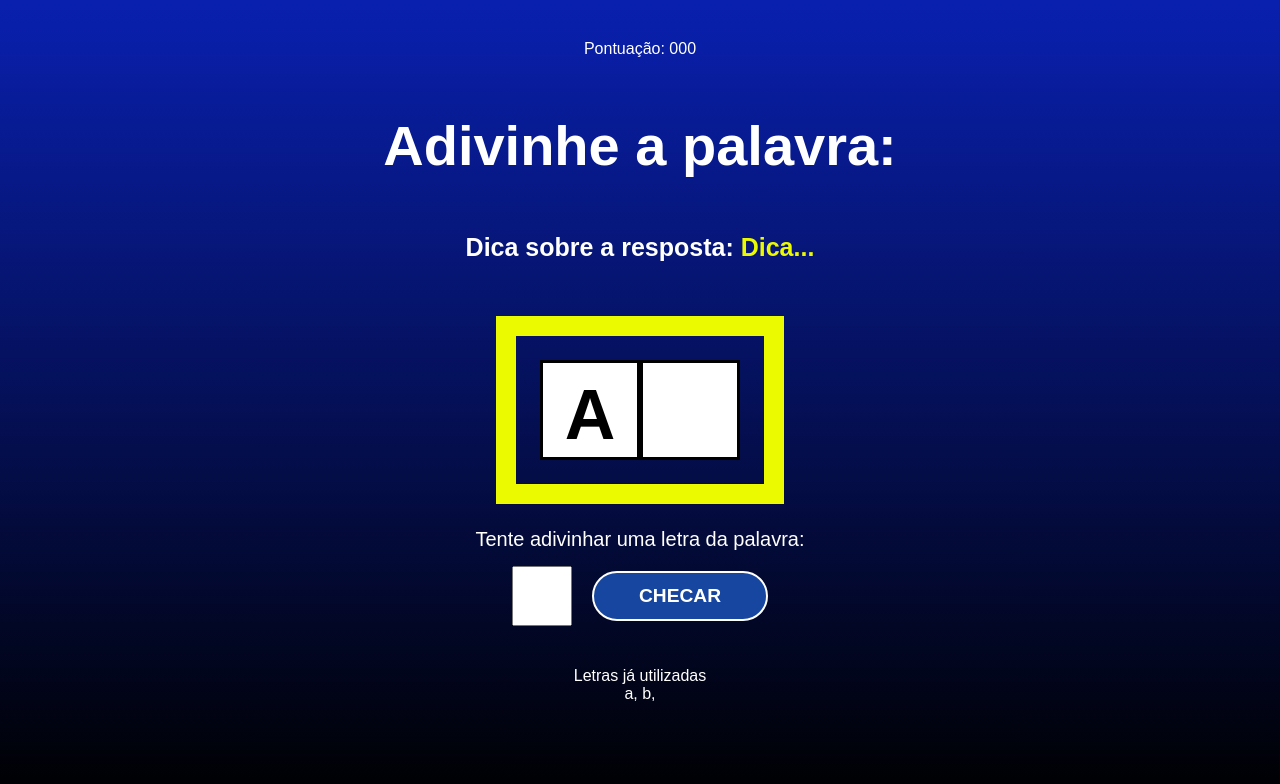
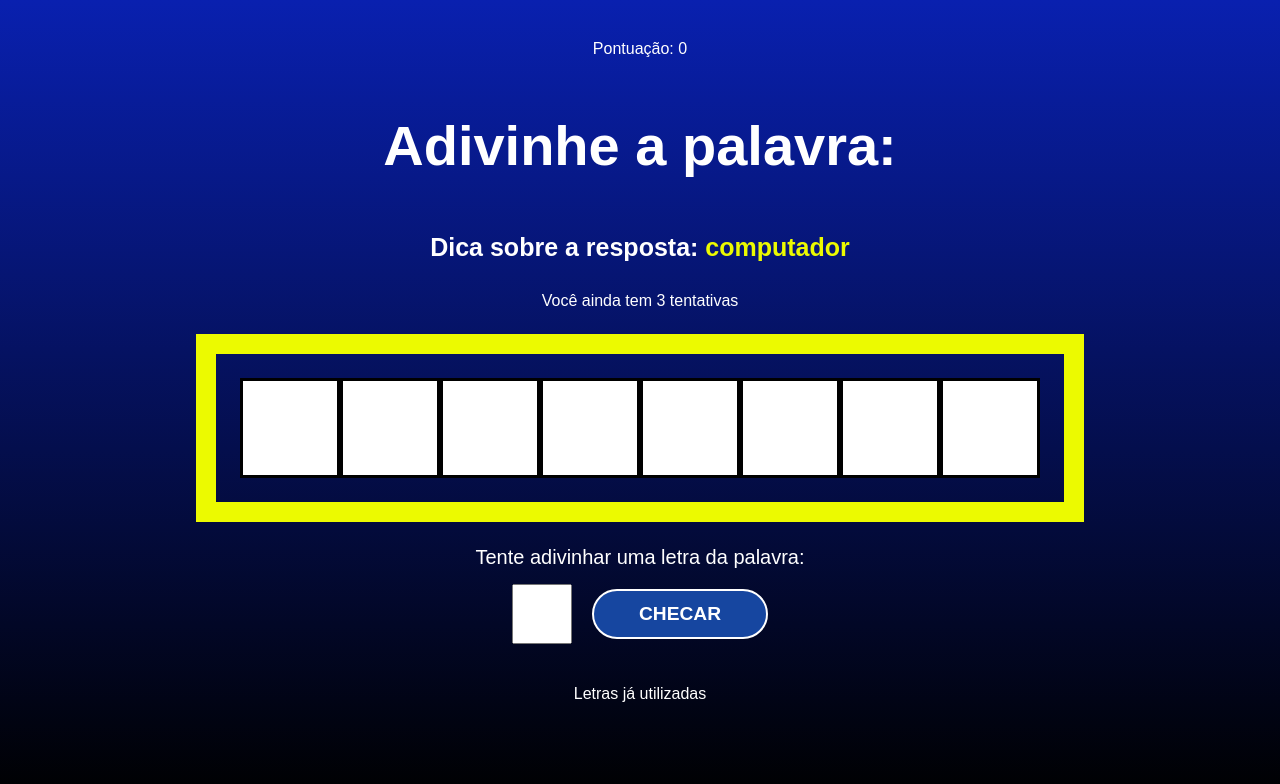
Before and after one commit to gfrnca/ReactPalavraMisteriosa, a React (Create React App) app: page / in a window 1280 px wide. Both pictures are taken after a click on the button "COMEÇAR O JOGO". Shown: the top 784 px of the page. Built offline with nearby package versions, Linux system fonts and the light colour scheme.

Commit message:
feat(project): some progress at dynamics fields

```diff
--- a/src/App.js
+++ b/src/App.js
@@ -25,6 +25,11 @@
   const [pickedWord, setPickedWord] = useState("");
   const [pickedCategory, setPickedCategory] = useState("");
   const [letters, setLetters] = useState([]);
+
+  const [guessedLetters, setGuessedLetters] = useState([]);
+  const [wrongLetters, setWrongLetters] = useState('');
+  const [guesses, setGuesses] = useState(3);
+  const [score, setScore] = useState(0);
 
   const pickWordAndCategory = () => {
     // Pick a random category
@@ -56,15 +61,38 @@
     // Fill states
     setPickedWord(word);
     setPickedCategory(category);
-    setLetters(letters)
+    setLetters(wordLetters)
 
     setGameStage(stages[1].name);
   };
 
   // Handle the letter input
-  const verifyLetter = () => {
-    setGameStage(stages[2].name);
+  const verifyLetter = (letter) => {
+    const normalizedLetter = letter.toLowerCase();
+
+    // Is letter been utilized?
+    if(guessedLetters.includes(normalizedLetter) || wrongLetters.includes(normalizedLetter)) {
+      return;
+    }
+
+    // Push guessed letter or remove a guess
+    if(letters.includes(normalizedLetter)) {
+      setGuessedLetters((actualGuessedLetters) => [
+        ...actualGuessedLetters,
+        normalizedLetter
+      ]);
+    } else {
+      setWrongLetters((actualWrongLetters) => [
+        ...actualWrongLetters,
+        normalizedLetter
+      ]);
+    }
   }
+
+
+  console.log(guessedLetters);
+  console.log(wrongLetters);
+
 
   // Retry game
   const retry = () => {
@@ -74,7 +102,20 @@
   return (
     <div className="App">
       { gameStage === "start" && <StartScreen startGame={startGame}/>}
-      { gameStage === "game" && <GameScreen verifyLetter={verifyLetter} />}
+
+      { gameStage === "game" && (
+        <GameScreen
+          verifyLetter={verifyLetter}
+          pickedWord={pickedWord}
+          pickedCategory={pickedCategory}
+          letters={letters}
+          guessedLetters={guessedLetters}
+          wrongLetters={wrongLetters}
+          guesses={guesses}
+          score={score}
+        />
+      )}
+
       { gameStage === "end" && <GameOverScreen retry={retry} />}
     </div>
   );
--- a/src/components/GameScreen/GameScreen.js
+++ b/src/components/GameScreen/GameScreen.js
@@ -1,32 +1,69 @@
 // CSS
+import { useState, useRef } from 'react';
 import './GameScreen.css';
 
-const GameScreen = ({ verifyLetter }) => {
+const GameScreen = ({
+  verifyLetter,
+  pickedWords,
+  pickedCategory,
+  letters,
+  guessedLetters,
+  wrongLetters,
+  guesses,
+  score
+}) => {
+
+  const [letter, setLetter] = useState('');
+  const letterInputRef = useRef(null)
+
+  const handleSubmit = (e) => {
+    e.preventDefault();
+
+    verifyLetter(letter);
+
+    setLetter('');
+
+    letterInputRef.current.focus();
+  }
+
   return (
     <div className="screen">
       <div className="game">
         <p className="points">
-          <span>Pontuação: 000</span>
+          <span>Pontuação: {score}</span>
         </p>
         <h1>Adivinhe a palavra:</h1>
         <h3 className="tip">
-          Dica sobre a resposta: <span>Dica...</span>
+          Dica sobre a resposta: <span>{pickedCategory}</span>
         </h3>
+        <p>Você ainda tem {guesses} tentativas</p>
         <div className="word-container">
-          <span className="letter">A</span>
-          <span className="blank-square"></span>
+          {letters.map((letter, i) =>
+            guessedLetters.includes(letter) ? (
+              <span key={i} className="letter">{letter}</span>
+            ) : (
+              <span key={i} className="blank-square"></span>
+            )
+          )}
         </div>
         <div className="letter-container">
           <p>Tente adivinhar uma letra da palavra: </p>
-          <form>
-            <input type="text" name="letter" maxLength="1" required />
+          <form onSubmit={handleSubmit}>
+            <input
+              type="text"
+              name="letter"
+              maxLength="1"
+              onChange={(e) => setLetter(e.target.value)}
+              value={letter}
+              ref={letterInputRef}
+              required
+            />
             <button>Checar</button>
           </form>
         </div>
         <div className="wrong-letters">
           <p>Letras já utilizadas</p>
-          <span>a, </span>
-          <span>b, </span>
+          {wrongLetters}
         </div>
       </div>
     </div>
```
